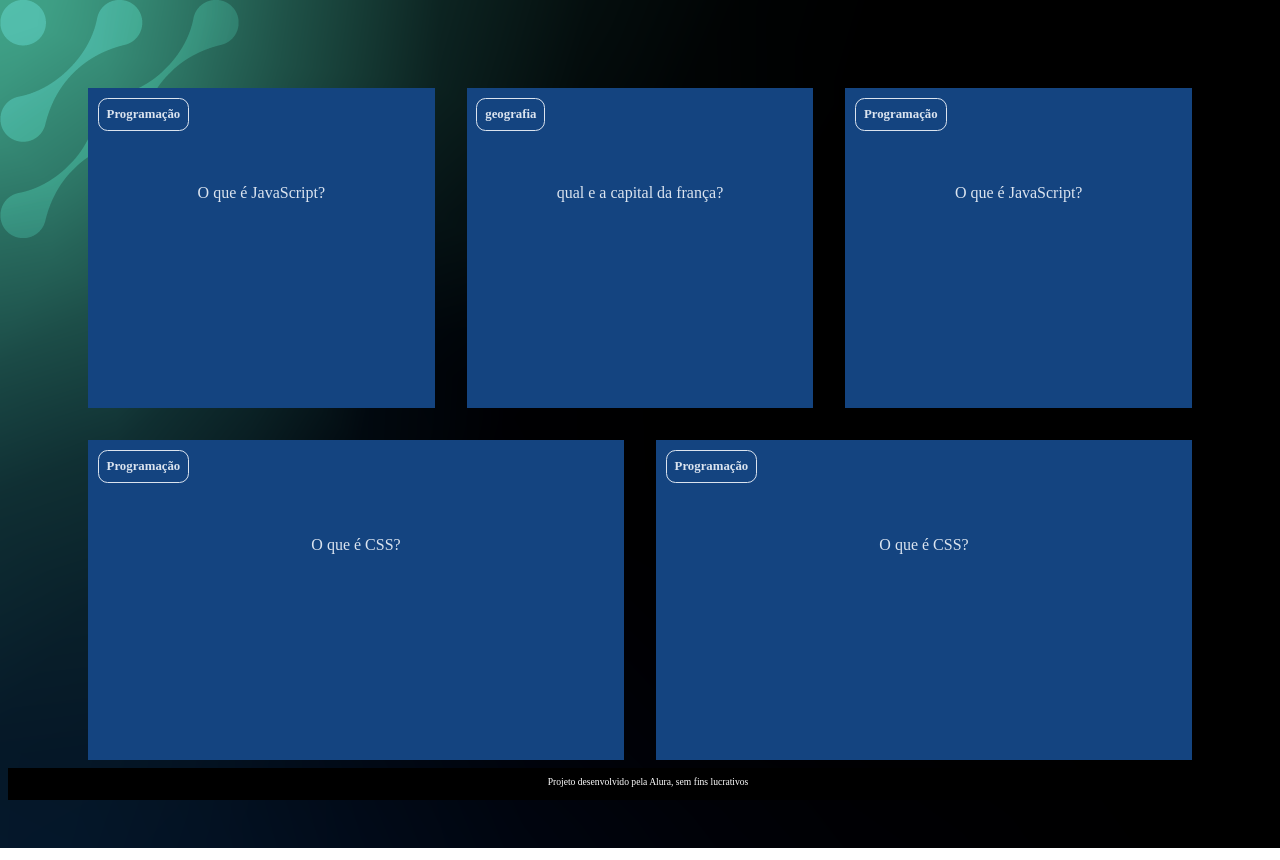
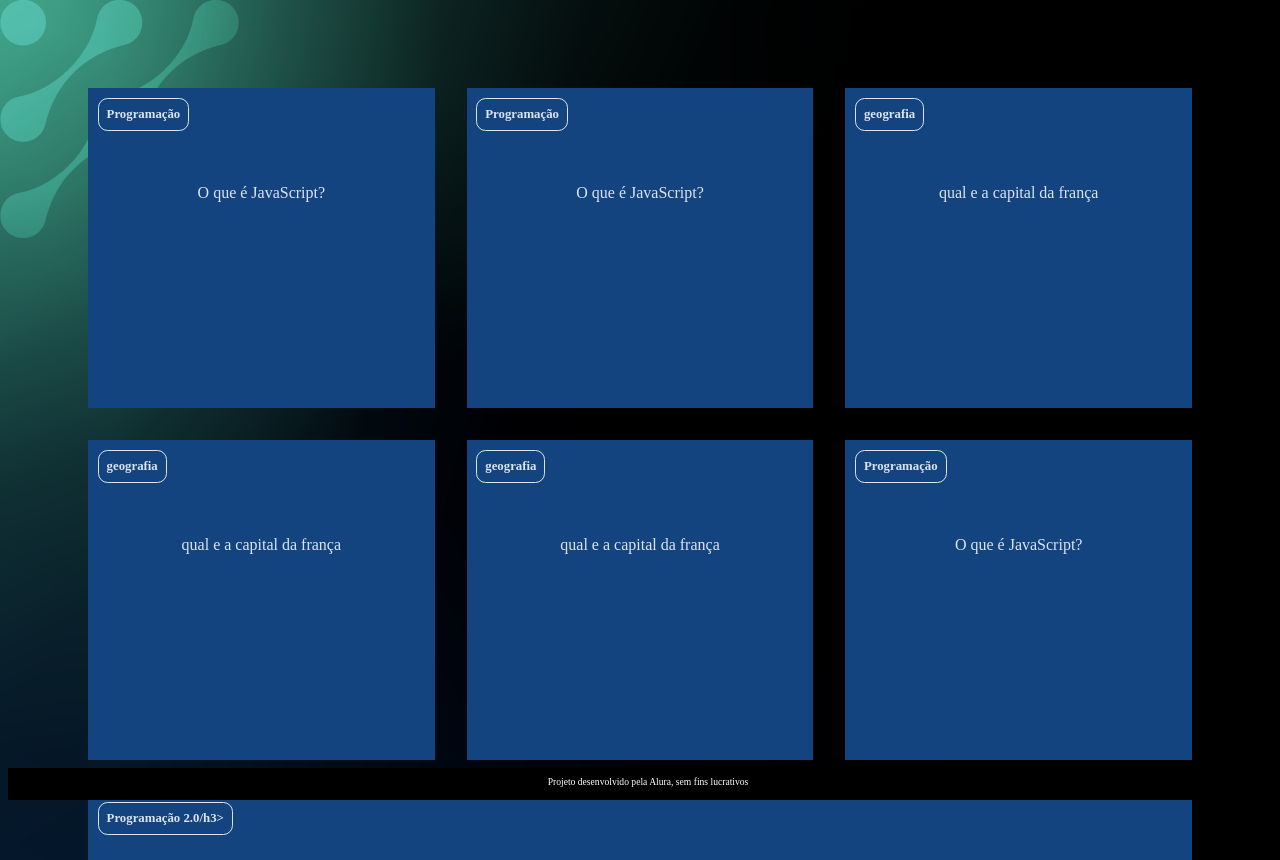
Before and after one commit to alveskawane/tr33, a plain HTML site: page index.html in a window 1280 px wide. Shown: the top 860 px of the page. Drawn offline with Linux system fonts and the light colour scheme.

Commit message:
Add files via upload

```diff
--- a/index.html
+++ b/index.html
@@ -22,15 +22,48 @@
             </article>
             <article class="cartao">
                 <div class="cartao__conteudo">
-                    <h3>geografia</h3>
+                    <h3>Programação</h3>
                     <div class="cartao__conteudo__pergunta">
-                        <p>qual e a capital da frança?</p>
+                        <p>O que é JavaScript?</p>
                     </div>
                     <div class="cartao__conteudo__resposta">
-                        <p>a capital da frança e paris</p>
+                        <p>O JavaScript é uma linguagem de programação</p>
                     </div>
                 </div>
             </article>
+            <article class="cartao">
+                <div class="cartao__conteudo">
+                    <h3>geografia</h3>
+                    <div class="cartao__conteudo__pergunta">
+                        <p>qual e a capital da frança</p>
+                    </div>
+                    <div class="cartao__conteudo__resposta">
+                    <p>a capital da frança e paris</p>
+                    </div>
+                </div>
+            </article>
+            <article class="cartao">
+                <div class="cartao__conteudo">
+                    <h3>geografia</h3>
+                    <div class="cartao__conteudo__pergunta">
+                        <p>qual e a capital da frança</p>
+                    </div>
+                    <div class="cartao__conteudo__resposta">
+                    <p>a capital da frança e paris</p>
+                    </div>
+                </div
+            ></article>
+                           <article class="cartao">
+ <div class="cartao__conteudo">
+                    <h3>geografia</h3>
+                    <div class="cartao__conteudo__pergunta">
+                        <p>qual e a capital da frança</p>
+                    </div>
+                    <div class="cartao__conteudo__resposta">
+                    <p>a capital da frança e paris</p>
+                    </div>
+                </div
+            ></article>
             <article class="cartao">
                 <div class="cartao__conteudo">
                     <h3>Programação</h3>
@@ -39,31 +72,12 @@
                     </div>
                     <div class="cartao__conteudo__resposta">
                         <p>O JavaScript é uma linguagem de programação</p>
-                   </div>
-                </div>
-            </article>
-        <article class="cartao__conteudo">
-                <div class="cartao__conteudo">
-
-                    <div class="cartao__conteudo__resposta">
-                    <p>O JavaScript é uma linguagem de programação</p>
                     </div>
                 </div>
             </article>
             <article class="cartao">
                 <div class="cartao__conteudo">
-                    <h3>Programação</h3>
-                    <div class="cartao__conteudo__pergunta">
-                    <p>O que é CSS?</p>
-                    </div>
-                    <div class="cartao__conteudo__resposta">
-                    <p>O CSS é uma linguagem de estilização</p>
-                    </div>
-                </div>
-            </article>
-            <article class="cartao">
-                <div class="cartao__conteudo">
-                    <h3>Programação</h3>
+                    <h3>Programação 2.0/h3>
                     <div class="cartao__conteudo__pergunta">
                         <p>O que é CSS?</p>
                     </div>
@@ -78,4 +92,3 @@
         <p>Projeto desenvolvido pela Alura, sem fins lucrativos</p>
     </footer>
 </body>
-</html>
```
